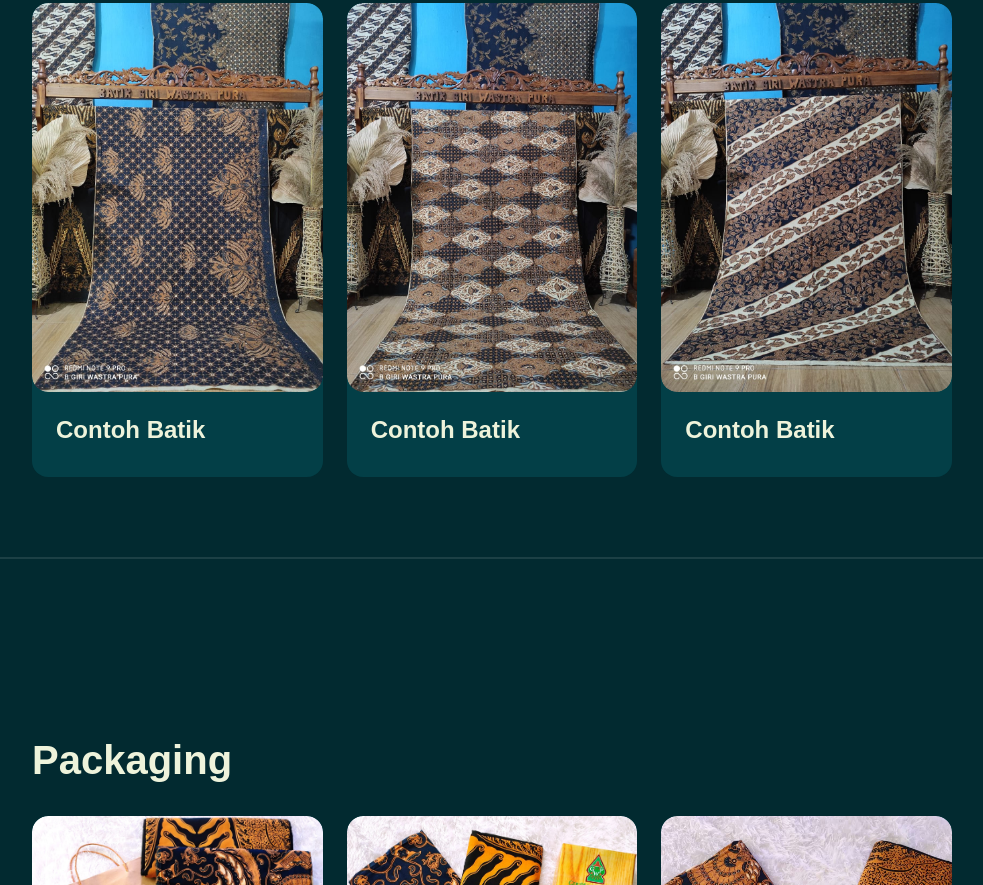
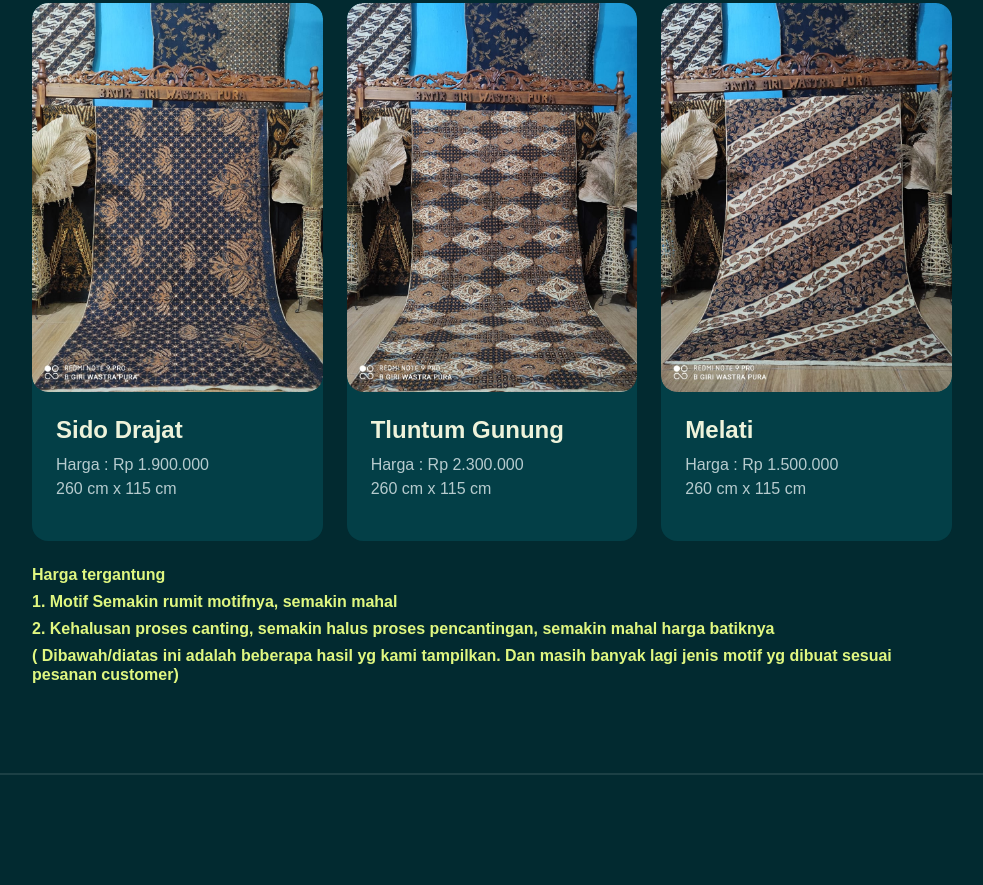
Before and after one commit to GiriWastraPura/GiriWastraPura.github.io, a plain HTML site: page index.html in a window 1280 px wide. Shown: the part 3187-4072 px from the top of the page, without its empty margins (268-1251 px from the left). Drawn offline with Linux system fonts and the light colour scheme; a web font is replaced by a local one.

Commit message:
Update index.html

```diff
--- a/index.html
+++ b/index.html
@@ -201,7 +201,7 @@
                 <div class="row pb-4" data-aos="fade-up">
                     <div class="col-lg-10">
                         <h1>Contoh Batik Giri Wastra Pura</h1>
-                        <h6 class="text-brand">harga tergantung motif dan halus tidaknya cantingan </h6>
+                        <h6 class="text-brand">Panjang 260 cm dan lebar 115 cm</h6>
                     </div>
                 </div>
 
@@ -249,8 +249,8 @@
                                 <img class="rounded-4" src="./assets/images/DariIbuk/4. batik.jpeg" alt="">
                             </div>
                             <div class="card-custom-content p-4">
-                                <h4>Contoh Batik</h4>
-
+                                <h4>Sido Drajat</h4>
+                                <p>Harga : Rp 1.900.000 <br>260 cm x 115 cm</p>
                             </div>
                         </div>
                     </div>
@@ -261,8 +261,8 @@
                                 <img class="rounded-4" src="./assets/images/DariIbuk/5. batik.jpeg" alt="">
                             </div>
                             <div class="card-custom-content p-4">
-                                <h4>Contoh Batik</h4>
-
+                                <h4>Tluntum Gunung</h4>
+                                <p>Harga : Rp 2.300.000 <br>260 cm x 115 cm</p>
                             </div>
                         </div>
                     </div>
@@ -273,13 +273,27 @@
                                 <img class="rounded-4" src="./assets/images/DariIbuk/6. batik.jpeg" alt="">
                             </div>
                             <div class="card-custom-content p-4">
-                                <h4>Contoh Batik</h4>
-
+                                <h4>Melati</h4>
+                                <p>Harga : Rp 1.500.000 <br>260 cm x 115 cm</p>
                             </div>
                         </div>
                     </div>
+
                 </div>
-
+                <br>
+                <h6 class="text-brand">Harga tergantung
+                </h6>
+                <h6 class="text-brand">
+                    1. Motif Semakin rumit motifnya, semakin mahal
+                </h6>
+                <h6 class="text-brand">
+                    2. Kehalusan proses canting, semakin halus proses pencantingan, semakin mahal harga
+                    batiknya
+                </h6>
+                <h6 class="text-brand">
+                    ( Dibawah/diatas ini adalah beberapa hasil yg kami tampilkan.
+                    Dan masih banyak lagi jenis motif yg dibuat sesuai pesanan customer)
+                </h6>
             </div>
         </section>
         <!-- //WORK -->
```
